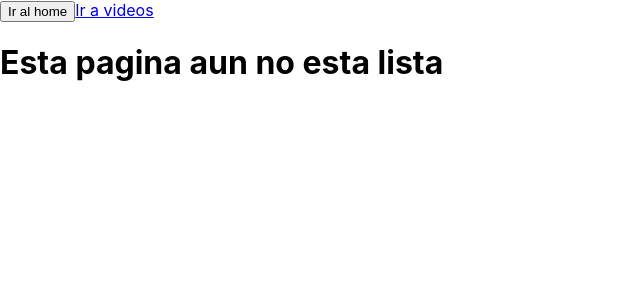
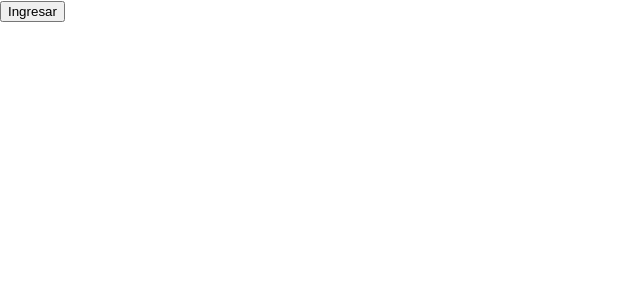
Before and after one commit to daferarte/SinglePageReact, a React (Create React App) app: page /usuarios/login in a window 1280 px wide. Shown: the top 300 px of the page, without its empty margins (0-640 px from the left). Built offline with nearby package versions, Linux system fonts and the light colour scheme.

Commit message:
mocking de autenticacion

```diff
--- a/src/App.js
+++ b/src/App.js
@@ -1,6 +1,7 @@
-import {BrowserRouter, Routes, Route, Link, Outlet, redirect, useNavigate, Navigate, useParams} from 'react-router-dom';
+import {BrowserRouter, Routes, Route, Link, Outlet, useNavigate, useParams} from 'react-router-dom';
 import { Provider } from 'react-redux';
 import { store } from './store';
+import SingIn from './users/SingIn';
 let NotImplemented = () => {
   return (
     <>
@@ -28,7 +29,6 @@ let UsuariosOutlet =()=>{
   }
   return(
     <>
-      <button onClick={redirect}>Ir al home </button>
       <Outlet />
     </>
   )
@@ -47,7 +47,6 @@ let VideoShow = () =>{
 }
 
 function App() {
-  const isAuth = false;
   return (
     //el proyecto se debe encapsular dentro de browserrouter para generar distintas rutas
     <BrowserRouter>
@@ -60,8 +59,8 @@ function App() {
           {/* grupo de rutas donde el padre es usuarios */}
           <Route path='/usuarios' element={<UsuariosOutlet/>}>
             {/* el elemento navigate se puede usar para validar si esta iniciado sesion           */}
-            <Route path='registro' element={ isAuth ? <Navigate to='/'/> : <NotImplemented/>} />
-            <Route path='login' element={<NotImplemented/>} />
+            <Route path='registro' element={<NotImplemented/>} />
+            <Route path='login' element={<SingIn/>} />
             <Route path=':id' element={<NotImplemented/>} />
             <Route path=':id/videos' element={<NotImplemented/>} />
           </Route>
--- /dev/null
+++ b/src/users/SingIn.jsx
@@ -0,0 +1,40 @@
+import React from "react";
+import { useDispatch, useSelector } from "react-redux";
+
+import { logOut, signIn } from "../store";
+//metodo de simulacion de almacenamiento del payload
+let SingIn = (props) => {
+    let dispatch = useDispatch();
+
+    let user = useSelector(state => state.user.user);
+    console.log(user);
+
+    let doSignIn = () => {
+        dispatch(
+            signIn({
+                email: 'daferarte@gmail.com',
+                jwtToken: 'zcef7w48f7s7wefi7efh'
+            })
+        )
+    }
+
+    let doLogOut = () => {
+        dispatch(
+            logOut()
+        )
+    }
+
+    return(
+        <div>
+            {
+                user ?
+                <button onClick={doLogOut}>Cerrar sesion</button>
+                :
+                <button onClick={doSignIn}>Ingresar</button>
+            }
+
+        </div>
+    )
+}
+
+export default SingIn;
```
Also changed, not shown: 1 other file (tests, documents, lock files or other folders).
